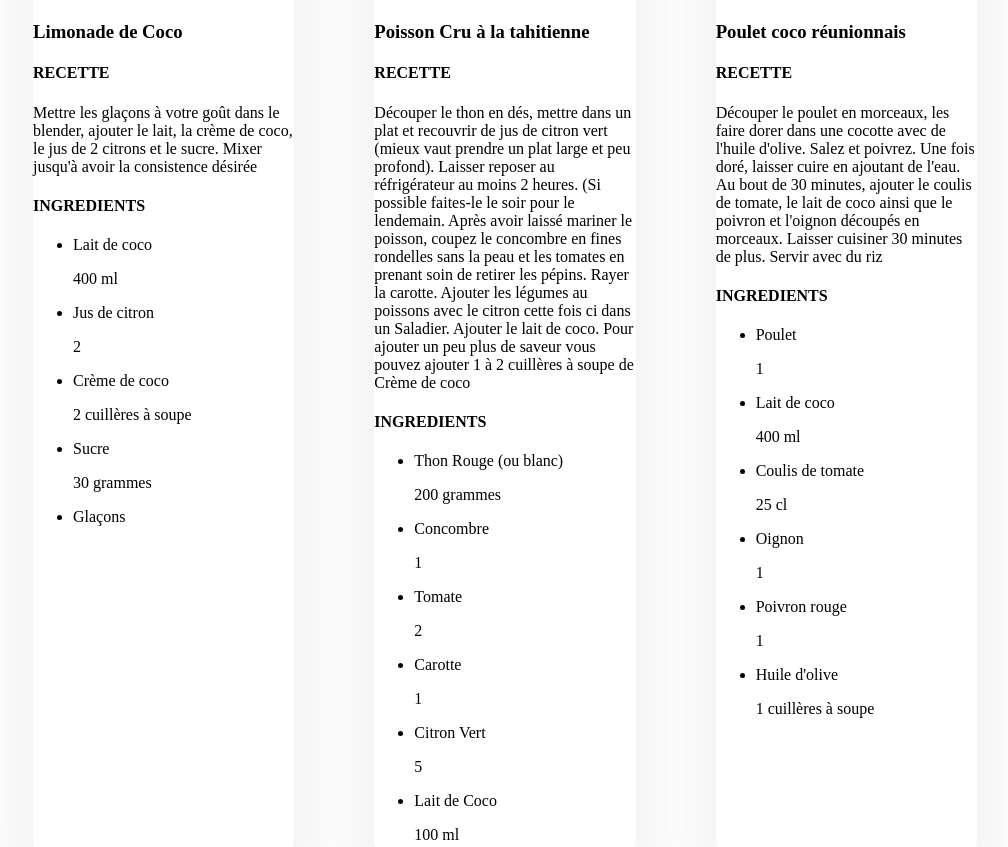
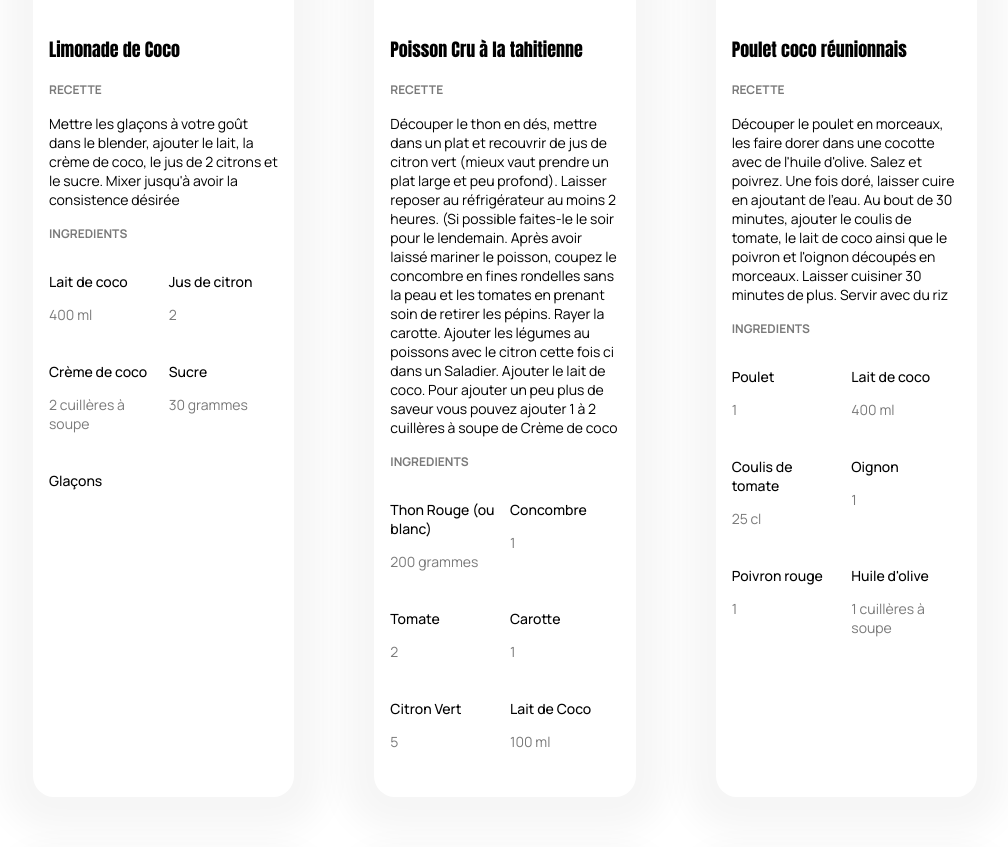
Before and after one commit to Benaldev/Les-Petits-Plats, a plain HTML site: page index.html in a window 1280 px wide. Shown: the part 891-1738 px from the top of the page, without its empty margins (135-1143 px from the left). Drawn offline with Linux system fonts and the light colour scheme.

Commit message:
style des cards menu

```diff
--- a/scripts/class.js
+++ b/scripts/class.js
@@ -15,15 +15,17 @@ export class Recipe {
     return `
         <article class="recipe-card">
             <img src="./recipes/recipes/${this.image}" alt="${this.name}" />
+            <div class="card-text">
               <h3>${this.name}</h3>
               <h4>RECETTE</h4>
-            <p>${this.description}</p>
+              <p class="description">${this.description}</p>
               <h4>INGREDIENTS</h4>
               <ul>
               ${this.ingredients.map((object) => {  //on map le tableau ingredients pour extraire les éléments de chacun des objets qui compose le tableau
                 return `<li><p class="ingredient">${object.ingredient}</p>${object.quantity ? `<p class="quantity">${object.quantity}${object.unit ? `<span> ${object.unit}</span>`: ''}</p>` : ''} </li>`
               }).join('')}
               </ul>
+            <div>
         </article>
         `;
   }
--- a/style.css
+++ b/style.css
@@ -78,6 +78,53 @@ main {
                 border-radius: 21px 21px 0 0;
             }
 
+            .card-text {
+                padding: 1rem;
+
+                h3 {
+                    font-family: var(--font1);
+                    font-weight: 400;
+                    font-size: 18px;
+                }
+
+                h4 {
+                    font-family: var(--font2);
+                    font-weight: 700;
+                    font-size: 12px;
+                    color: #7A7A7A;
+                }
+
+                .description {
+                    font-family: var(--font2);
+                    font-weight: 400;
+                    font-size: 14px;
+                }
+
+                ul {
+                    list-style: none;
+                    display: flex;
+                    flex-wrap: wrap;
+                    padding: 0;
+                    gap: 10px;
+
+                    li {
+                        flex: 1 1 calc(50% - 10px);
+
+                        .ingredient {
+                            font-family: var(--font2);
+                            font-weight: 500;
+                            font-size: 14px;
+                        }
+
+                        .quantity {
+                            font-family: var(--font2);
+                            color: #7A7A7A;
+                            font-size: 14px;
+                            font-weight: 400;
+                        }
+                    }
+                }
+            }
         }
     }
 }
```
Lines whose indentation alone changed are shown as unchanged.
